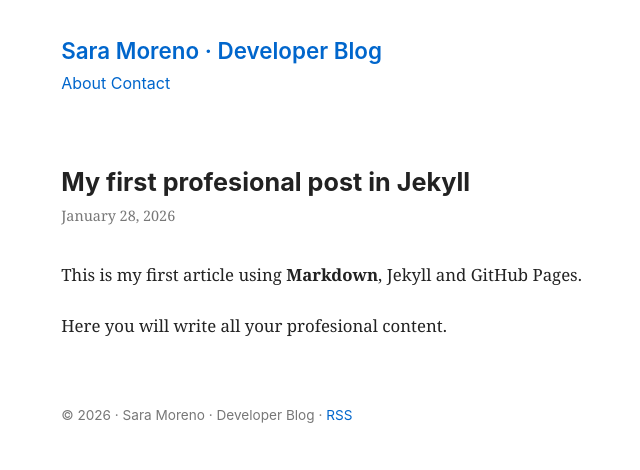
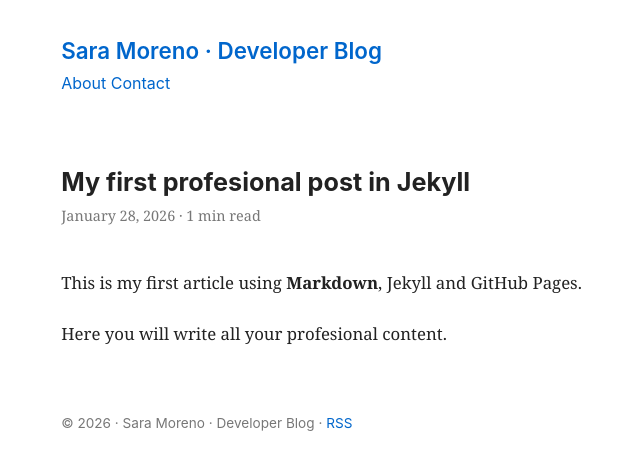
Before and after one commit to sarawittel/sarawittel.github.io, a Jekyll site: the page built from _posts/2026-01-28-first-post.md, in a window 1280 px wide. Shown: the top 470 px of the page, without its empty margins (238-878 px from the left). Built offline with Jekyll 4.4.1, drawn with Linux system fonts in a browser that asks for light colours.

Commit message:
Add reading time to posts

```diff
--- a/_layouts/post.html
+++ b/_layouts/post.html
@@ -4,10 +4,18 @@ layout: default
 
 <article>
   <h1>{{ page.title }}</h1>
-<p class="meta">
-  {{ page.date | date: "%B %d, %Y" }}
-</p>
+
+  <p class="meta">
+    {{ page.date | date: "%B %d, %Y" }}
+    ·
+    {% assign words = content | number_of_words %}
+    {% assign minutes = words | divided_by: 200 %}
+    {% if minutes < 1 %}
+      1 min read
+    {% else %}
+      {{ minutes }} min read
+    {% endif %}
+  </p>
 
   {{ content }}
-
 </article>
--- a/assets/css/style.css
+++ b/assets/css/style.css
@@ -59,7 +59,7 @@ article h3 {
 .meta {
   color: #777;
   font-size: 0.9rem;
-  margin-bottom: 2rem;
+  margin-bottom: 2.5rem;
 }
 
 article p {
```
